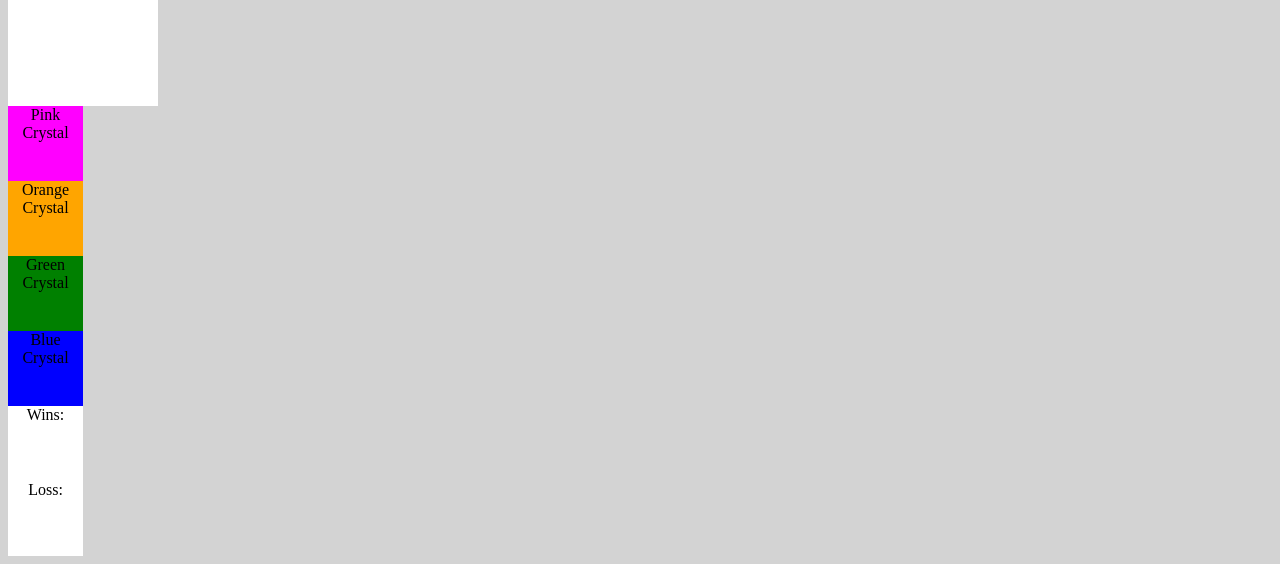
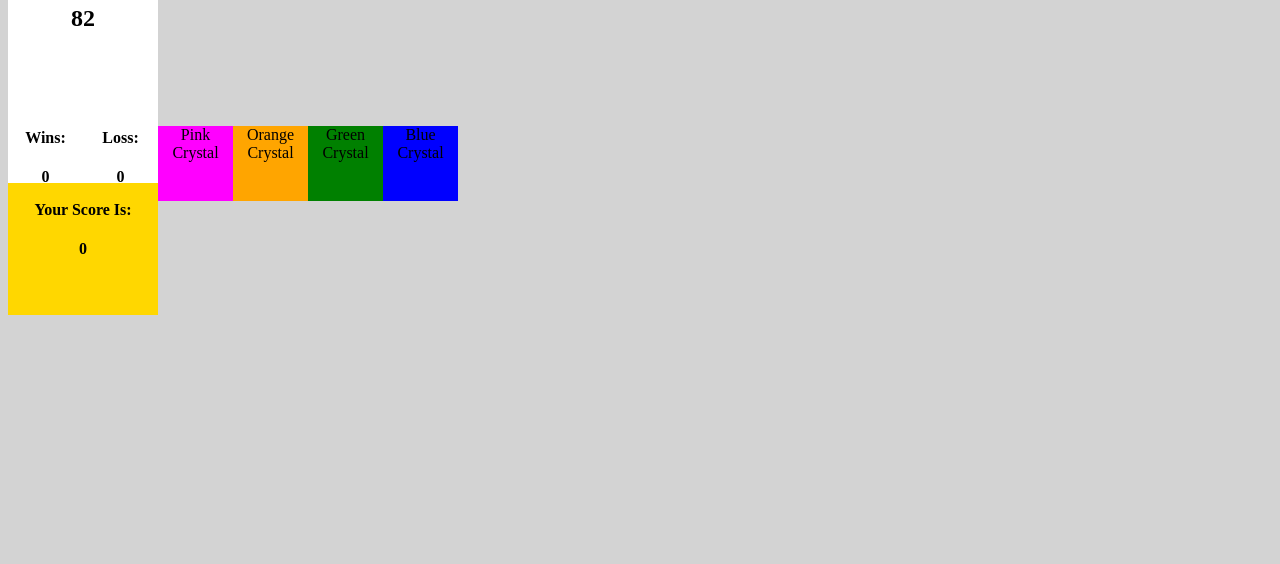
Before and after one commit to JacksonAliesa/MagicCrystal, a plain HTML site: page index.html in a window 1280 px wide. Shown: the part 327-891 px from the top of the page. After the commit the page ends 800 px from the top, so only its background shows below. Drawn offline with nearby package versions, Linux system fonts and the light colour scheme.

Commit message:
console loggeed the clik function for each crystal using this method, now need to figure out how to display it on html for score

```diff
--- a/assets/css/style.css
+++ b/assets/css/style.css
@@ -8,6 +8,7 @@ body {
     height: 75px;
     background-color: fuchsia;
     text-align: center;
+    float: left;
 }
 
 #btnOrange {
@@ -15,6 +16,7 @@ body {
     height: 75px;
     background-color: orange;
     text-align: center;
+    float: left;
 }
 
 #btnGreen {
@@ -22,6 +24,7 @@ body {
     height: 75px;
     background-color: green;
     text-align: center;
+    float: left;
 }
 
 #btnBlue {
@@ -29,6 +32,7 @@ body {
     height: 75px;
     background-color: blue;
     text-align: center;
+    float: left;
 }
 
 #displayCrystal {
@@ -42,10 +46,21 @@ body {
     height: 75px;
     background-color: white;
     text-align: center;
+    float: left;
+
 }
 #lossDisplay{
     width: 75px;
     height: 75px;
     background-color: white;
     text-align: center;
+    float: left;
+
 }
+
+#displayScore {
+    width: 150px;
+    height: 150px;
+    background-color: gold;
+    text-align: center;
+}
--- a/assets/javascript/game.js
+++ b/assets/javascript/game.js
@@ -1,45 +1,61 @@
-window.onload; {
+window.onload;
+{
+	//could I make this a function to reset the game after win?
 	// initialize random number for 19-120
 	// chooses the random # between 19-120
-    // display this in div tag for
-var randomNum = Math.floor((Math.random() * 120) + 19);
+	// display this in div tag for the displahy on html page for magic crystal
 
-$("#displayCrystal").html("<h2>Magic Crystal<h2>" + randomNum);
+	var randomNum = Math.floor(Math.random() * 120 + 19);
+	// displays the randomized number on html file
+	$('#displayCrystal').html('<h2>Magic Crystal<h2>' + randomNum);
 
+	//variables for the randomized # for each color block
+	var btnPink = Math.floor(Math.random() * 12 + 1);
+	var btnOrange = Math.floor(Math.random() * 12 + 1);
+	var btnGreen = Math.floor(Math.random() * 12 + 1);
+	var btnBlue = Math.floor(Math.random() * 12 + 1);
+
+	//test and debug -- worked and showed randomized numbering
+	console.log(btnPink);
+	console.log(btnOrange);
+	console.log(btnGreen);
+	console.log(btnBlue);
 
 	// variables to display the wins/losses/totalscore of user
 	var wins = 0;
 	var losses = 0;
-var totalScore = 0;
+	var userScore = 0;
 
-//variables for the randomized # for each color block
-var btnPink = Math.floor((Math.random() * 12) + 1);
-var btnOrange = Math.floor((Math.random() * 12) + 1);
-var btnGreen = Math.floor((Math.random() * 12) + 1);
-var btnBlue = Math.floor((Math.random() * 12) + 1);
+	//display wins/losses on html
+	$('#winDisplay').html('<h4>Wins:<h4>' + wins);
+	$('#lossDisplay').html('<h4>Loss:<h4>' + losses);
+	$('#displayScore').html('<h4>Your Score Is:<h4>' + userScore);
 
 	// need to add the click capability to each crystal
-$("#btnPink").on("click", function() {
+	// add jquery to grab html to display
+	//function is triggered when button is clicked
+	$('#btnPink').on('click', function() {
+        $(this).val();
+        console.log(btnPink + userScore);
 
-}
+
+	});
 
 	$("#btnOrange").on("click", function() {
-
-}
+	    $(this).val();
+        console.log(btnOrange + userScore);
+	});
 
 	$("#btnGreen").on("click", function() {
-
-}
+	    $(this).val();
+        console.log(btnGreen + userScore);
+	});
 
 	$("#btnBlue").on("click", function() {
+	    $(this).val();
+        console.log(btnBlue + userScore);
+	});
 
+	//test & debug
+	// console.log(userScore);
 }
-
-
-
-
-
-
-
-
-}
--- a/index.html
+++ b/index.html
@@ -20,13 +20,19 @@
 
     <div id="displayCrystal">Magic Crystal</div>
 
+
+    <div id="winDisplay">Wins:</div>
+    <div id="lossDisplay">Loss:</div>
+    <br>
+
     <div id="btnPink"> Pink Crystal </div>
     <div id="btnOrange"> Orange Crystal</div>
     <div id="btnGreen">Green Crystal</div>
     <div id="btnBlue">Blue Crystal</div>
 
-    <div id="winDisplay">Wins:</div>
-    <div id="lossDisplay">Loss:</div>
+    <br>
+
+    <div id="displayScore">Your Score is: </div>
 
 
 
```
Lines whose indentation alone changed are shown as unchanged.
